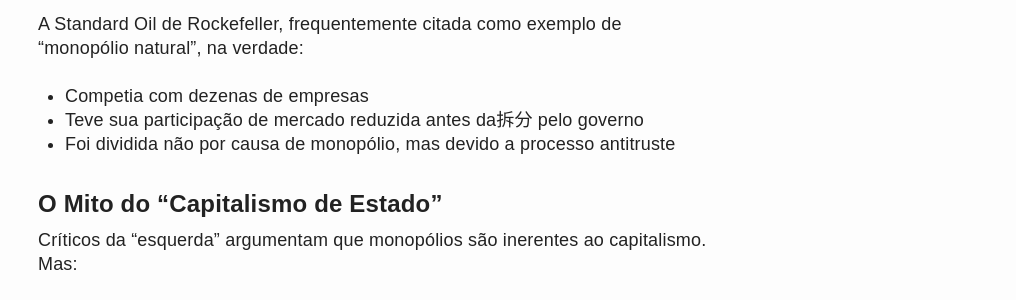
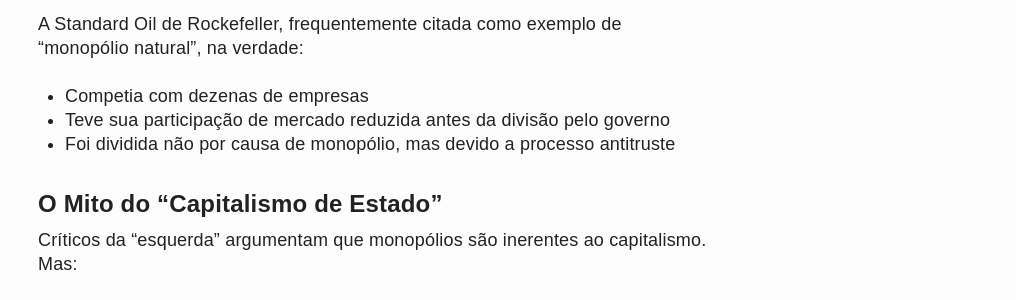
Before and after one commit to albertguedes/albertguedes.github.io, a Jekyll site: the page built from _posts/2015-01-15-oferta-e-procura-como-funcionam.md, in a window 1280 px wide and 900 px high, scrolled down 4377 px. Shown: the part 150-450 px from the top of the window, without its empty margins (264-1280 px from the left). Built offline with Jekyll 4.4.1, drawn with Linux system fonts in a browser that asks for light colours.

Commit message:
Fix remaining foreign characters: Russian 'регу' and Chinese '拆分' -> Portuguese

```diff
--- a/_posts/2015-01-15-oferta-e-procura-como-funcionam.md
+++ b/_posts/2015-01-15-oferta-e-procura-como-funcionam.md
@@ -126,7 +126,7 @@
 
 A Standard Oil de Rockefeller, frequentemente citada como exemplo de "monopólio natural", na verdade:
 - Competia com dezenas de empresas
-- Teve sua participação de mercado reduzida antes da拆分 pelo governo
+- Teve sua participação de mercado reduzida antes da divisão pelo governo
 - Foi dividida não por causa de monopólio, mas devido a processo antitruste
 
 ### O Mito do "Capitalismo de Estado"
```
Also changed, not shown: _posts/2016-03-15-desenvolvimento-economico-conceitos.md (+1 -1 lines).
